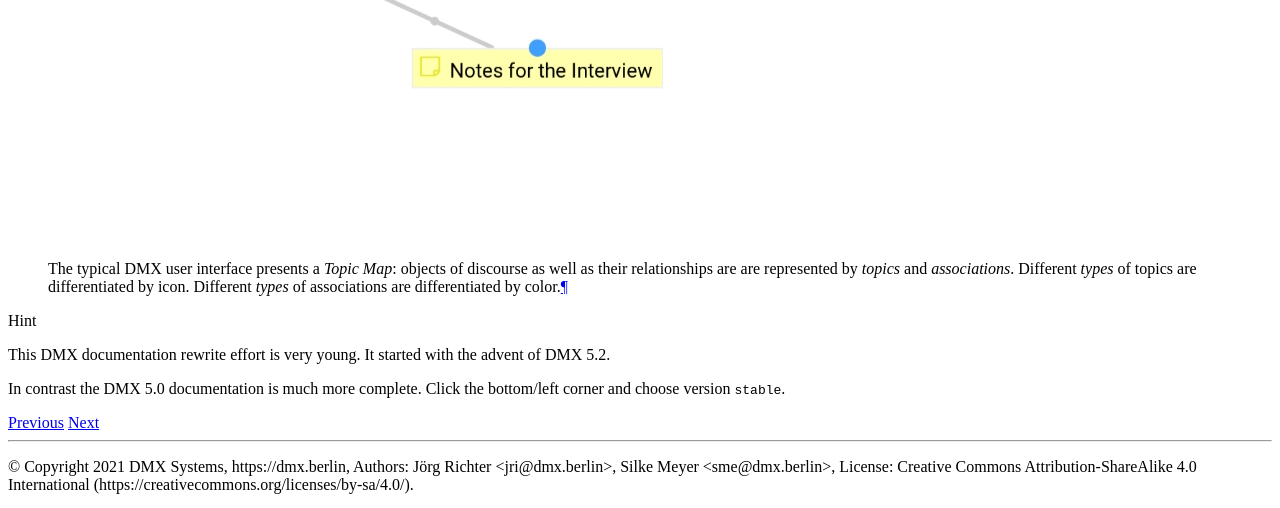
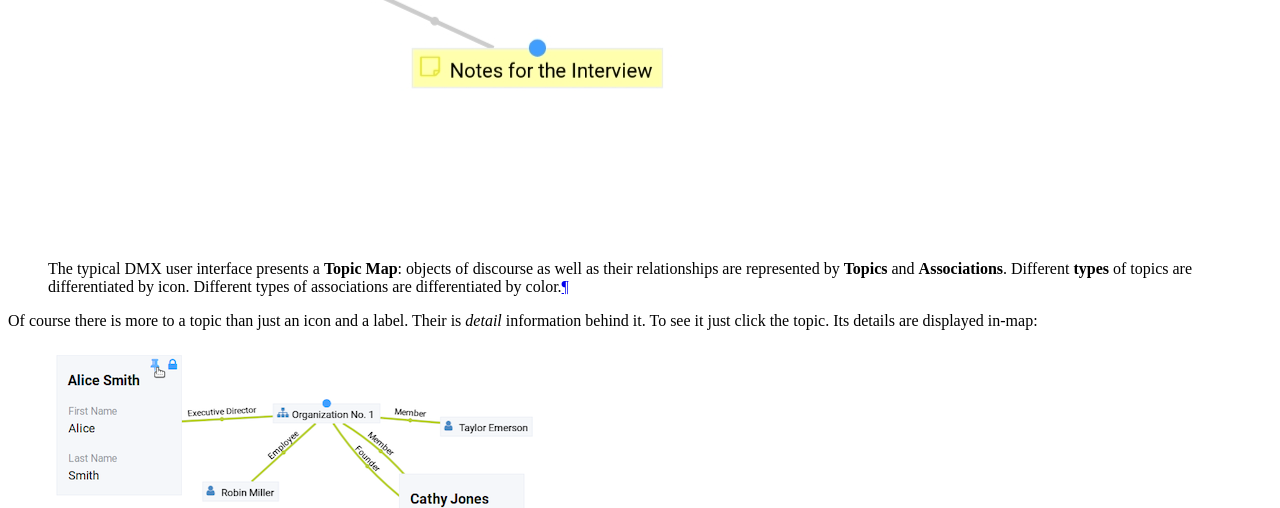
Before and after one commit to dmx-systems/dmx-documentation, a Sphinx documentation site: the page built from docs/intro.rst, in a window 1280 px wide and 1400 px high, scrolled down 2181 px, cut to the strip 0-508 px from the top of the window. Built offline with Sphinx 7.4.7 and the Read the Docs theme 2.0.0, drawn with Linux system fonts in a browser that asks for light colours; some of the changed text lies outside the part shown.

Commit message:
UI section: add info about in-map details

```diff
--- a/docs/intro.rst
+++ b/docs/intro.rst
@@ -10,7 +10,7 @@
 
 DMX is a knowledge building platform for individuals and work groups.
 
-DMX can't store or display **knowledge**. No machine or software ever can. Knowledge is created in heads, in heads of human beings (and other creatures) who constantly make sense of the situation around, driven by intent, mood, preconceptions etc. First of all knowledge creation is an *individual* process -- and the design of the DMX UI accommodates that.
+DMX can't store or display **knowledge**. No machine or software ever can. Knowledge is created in heads. In the heads of human beings (and other creatures) who constantly make sense of the situation around, driven by intent, mood, preconceptions etc. First of all knowledge creation is an *individual* process -- and the design of the DMX UI accommodates that.
 
 One DMX specialty is the Topic Maps based user interface which puts the user in direct contact with the objects of discourse -- instead with applications and windows, and the borders they create. The DMX UI allows the user to handle **information** in a way that *supports* her individual knowledge building, memorization, and retrieval. DMX strives to become a work environment for knowledge workers e.g. students, authors, journalists, researchers, archivists.
 
@@ -46,7 +46,17 @@
 
 .. figure:: _static/detail-panel.png
 
-    The typical DMX user interface presents a *Topic Map*: objects of discourse as well as their relationships are are represented by *topics* and *associations*. Different *types* of topics are differentiated by icon. Different *types* of associations are differentiated by color.
+    The typical DMX user interface presents a **Topic Map**: objects of discourse as well as their relationships are represented by **Topics** and **Associations**. Different **types** of topics are differentiated by icon. Different types of associations are differentiated by color.
+
+Of course there is more to a topic than just an icon and a label. Their is *detail* information behind it. To see it just click the topic. Its details are displayed in-map:
+
+.. figure:: _static/in-map-details-pinning.png
+
+And yes, associations also have detail information. To see them in-map just click the association. Now we can see: the green ones are of type "Organization Involvement". A certain person is involved in a certain organization.
+
+.. figure:: _static/create-organization-association.png
+
+     A selected association (thicker line) and its detail information displayed in-map. Details comprise the association's type and value (not shown), the 2 player topics the association connects, each one qualified by a **Role Type**.
 
 .. hint::
 
```
Also changed, not shown: other parts of docs/intro.rst (+1 -1 lines), docs/_static/create-organization-association.png (added), docs/_static/in-map-details-pinning.png (added).
